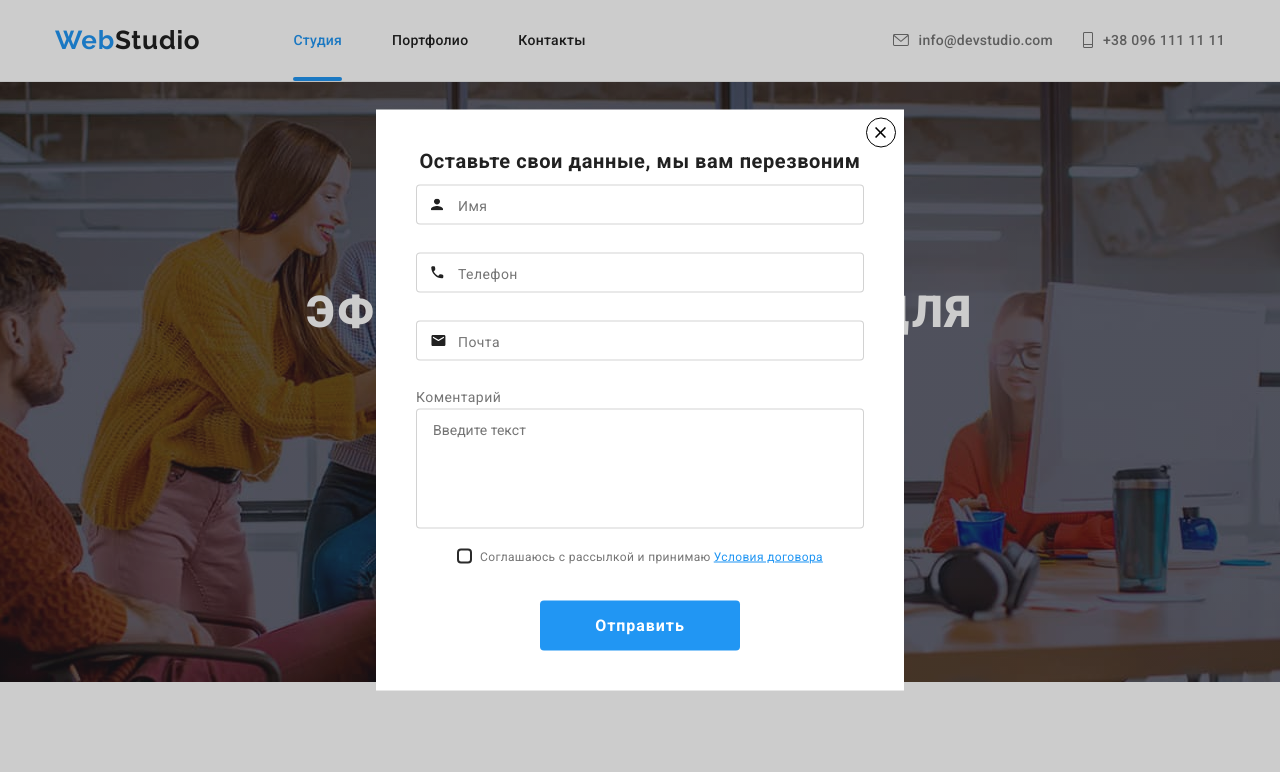
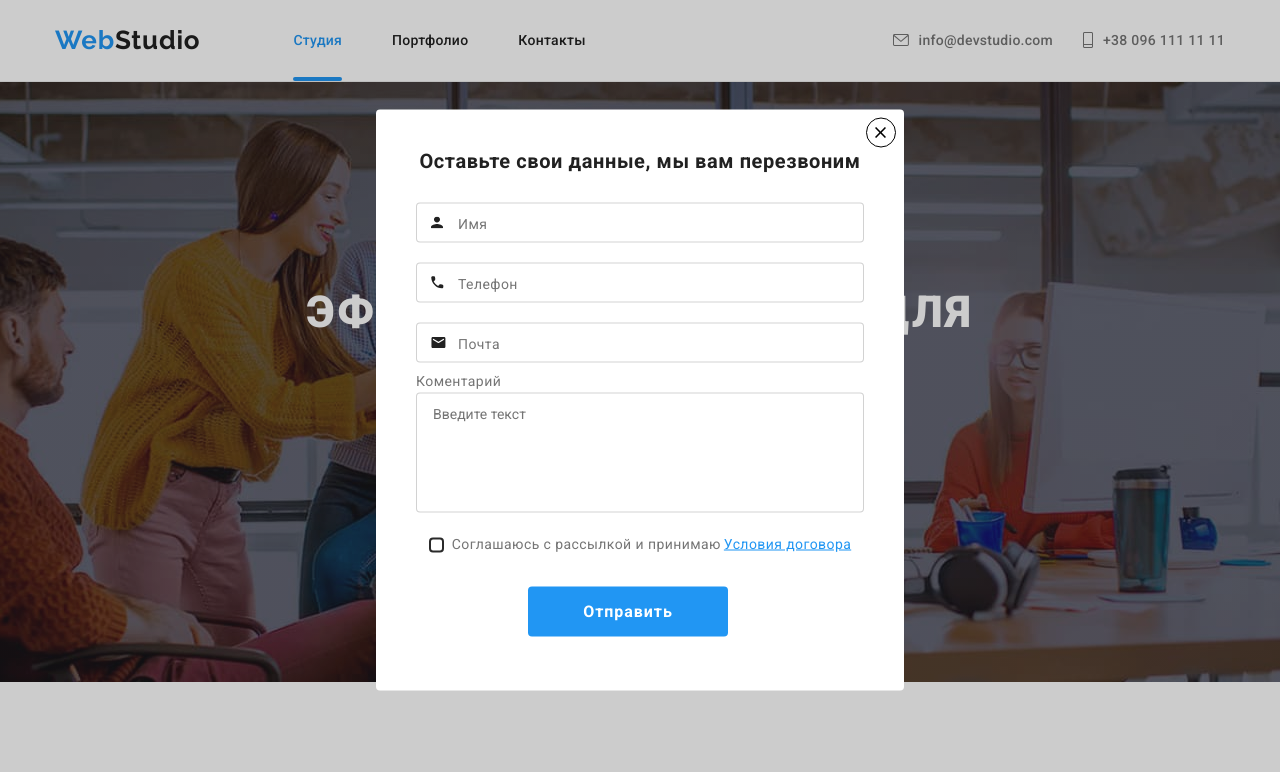
Before and after one commit to Olderas/goit-markup-hw-06, a plain HTML site: page index.html in a window 1280 px wide. Both pictures are taken after a click on the button "Заказать услугу". Shown: the top 772 px of the page. Drawn offline with nearby package versions, Linux system fonts and the light colour scheme.

Commit message:
Готовая домашка 6 Модуль поправил МОДУЛЬ ХОВЕР+пнт

```diff
--- a/css/style.css
+++ b/css/style.css
@@ -428,7 +428,7 @@ height: 600px;
     transform: translate(-50%, -50%) scale(1);
     transition: transform 250ms var(--timing-function),
         scale 250ms var(--timing-function);
-
+    border-radius: 4px;
     width: 528px;
     height: 581px;
     padding: 40px;
@@ -448,6 +448,7 @@ height: 600px;
     margin-right: 8px;
     fill: black;
     border: none;
+    cursor: pointer;
     border: 1px solid black;
     border-radius: 50px;
     background-color: white;
@@ -502,7 +503,7 @@ letter-spacing: 0.03em;
 color: #212121;
 text-align: center;
 letter-spacing: 0.03em;
-    margin: 0px 11px 12px 0px;
+margin-bottom: 30px;
     color: var(--title-text-color);
 }
 
@@ -513,8 +514,20 @@ letter-spacing: 0.03em;
     display: flex;
     flex-direction: column;
     /* outline: 1px solid teal; */
-    margin-bottom: 28px;
-}
+    margin-bottom: 20px;
+}
+
+.form-field:nth-child(4) {
+    margin-bottom: 10px;
+}
+
+
+
+
+
+/* .form-field:nth-child(-n + 3) {
+    margin-bottom: 15px;
+} */
 
 .form-comment {
     position: relative;
@@ -572,7 +585,7 @@ transform: translateY(-50px);
 
 
 .form-input:focus + .form-label, .form-input:not(:placeholder-shown) + .form-label {
-    transform: translateY(-37px);
+    transform: translateY(-40px);
 }
 
 .form-input:placeholder-shown {
@@ -619,7 +632,7 @@ transform: translateY(-35px);
 
 .icon-chekbox {
     display: inline-block;
-
+    cursor: pointer;
     width: 15px;
     height: 15px;
     border: 2px solid #2a2a2a;
@@ -633,25 +646,24 @@ transform: translateY(-35px);
 }
 
 .links-checkbox {
-    font-size: 12px;
-    line-height: 1.2;
+
+    font-size: 14px;
+    line-height: 1.71;
+
     letter-spacing: 0.03em;
     color: #2196F3;
     margin-left: 3px;
     text-decoration: underline;
 }
 
-.label-footer {
+.span-modal{
+font-size: 14px;
+line-height: 1.71;
 color: #757575;;
-font-size: 12px;
-line-height: 1.2;
 letter-spacing: 0.03em;
 }
 
-.label-footer:hover,
-.label-footer:focus {
- color: #2196F3;
-}
+
 
 
 .chekbox:checked + .icon-chekbox {
@@ -722,6 +734,7 @@ textarea {
 
 .title-comment {
     margin-bottom: 4px;
+    margin-top: 10px;
 }
 
 .form-comment textarea:hover,
@@ -730,16 +743,19 @@ textarea {
 }
 
 .button-modal {
-    position: absolute;
+/* position: absolute;
 bottom: 40px;
- left: 50%;
-transform: translateX(-50%);
+left: 50%;
+transform: translateX(-50%); */
+margin-left: 25%;
+margin-top: 30px;
 color: var(--primari-white-color);
 background-color: var(--accent-color);
 font-weight: 700;
 font-size: 16px;
 line-height: 1.88;
 letter-spacing: 0.06em;
+cursor: pointer;
 border: none;
 border-radius: 4px;
 transition: box-shadow 250ms var(--timing-function), background-color 250ms var(--timing-function);
@@ -1550,7 +1566,7 @@ justify-content: center;
 background: var(--accent-color);
 width: 200px;
 height: 50px;
-
+cursor: pointer;
 color: white;
 border: none;
 border-radius: 4px;
--- a/index.html
+++ b/index.html
@@ -453,7 +453,7 @@
     </div>
 
 
-    <di>
+    <div>
         <h2 class="footer-title">Подпишитесь на рассылку</h2>
     <form class="form-footer">
 
@@ -499,7 +499,7 @@
 
 
             <label class="form-field">
-                <input type="text" class="form-input" name="name" placeholder=" ">
+                <input type="text" class="form-input" name="name" placeholder=" " required>
                 <span class="form-label">Имя</span>
             <svg class="icon-modal" width="12px" height="12px">
                 <use href="./images/icons.svg/modal-icon.svg#modal-profil"></use>
@@ -509,7 +509,7 @@
 
 
             <label class="form-field">
-            <input type="tel" class="form-input" name="tel"  placeholder=" " />
+            <input type="tel" class="form-input" name="tel"  placeholder=" " required />
             <span class="form-label">Телефон</span>
             <svg class="icon-modal" width="13px" height="13px">
                 <use href="./images/icons.svg/modal-icon.svg#modal-tel"></use>
@@ -518,7 +518,7 @@
 
 
             <label class="form-field">
-            <input type="email" class="form-input" name="email" placeholder=" " >
+            <input type="email" class="form-input" name="email" placeholder=" " required >
             <span class="form-label">Почта</span>
             <svg class="icon-modal" width="15px" height="12px">
                 <use href="./images/icons.svg/modal-icon.svg#modal-massager"></use>
@@ -555,13 +555,13 @@
             <!-- <label class="title-comment" for="opic">Коментарий</label> -->
             <div class="form-comment">
 
-            <textarea name="opic" id="opic"  rows="10" placeholder="Введите текст"></textarea>
+            <textarea name="opic" id="opic"  rows="10" placeholder="Введите текст" required ></textarea>
             </div>
 
             <label class="field-checkbox">
-                <input class="chekbox" type="checkbox" name="ok" id="ok">
+                <input class="chekbox" type="checkbox" name="ok" id="ok" required>
                 <span class="icon-chekbox"></span>
-                <span class="label-footer">Соглашаюсь с рассылкой и принимаю</span>
+                <span class="span-modal">Соглашаюсь с рассылкой и принимаю</span>
                 <a class="links-checkbox" href="">Условия договора</a>
                 <!-- Соглашаюсь с рассылкой и принимаю    -->
             </label>
```
Also changed, not shown: portfolio.html (+7 -5 lines).
